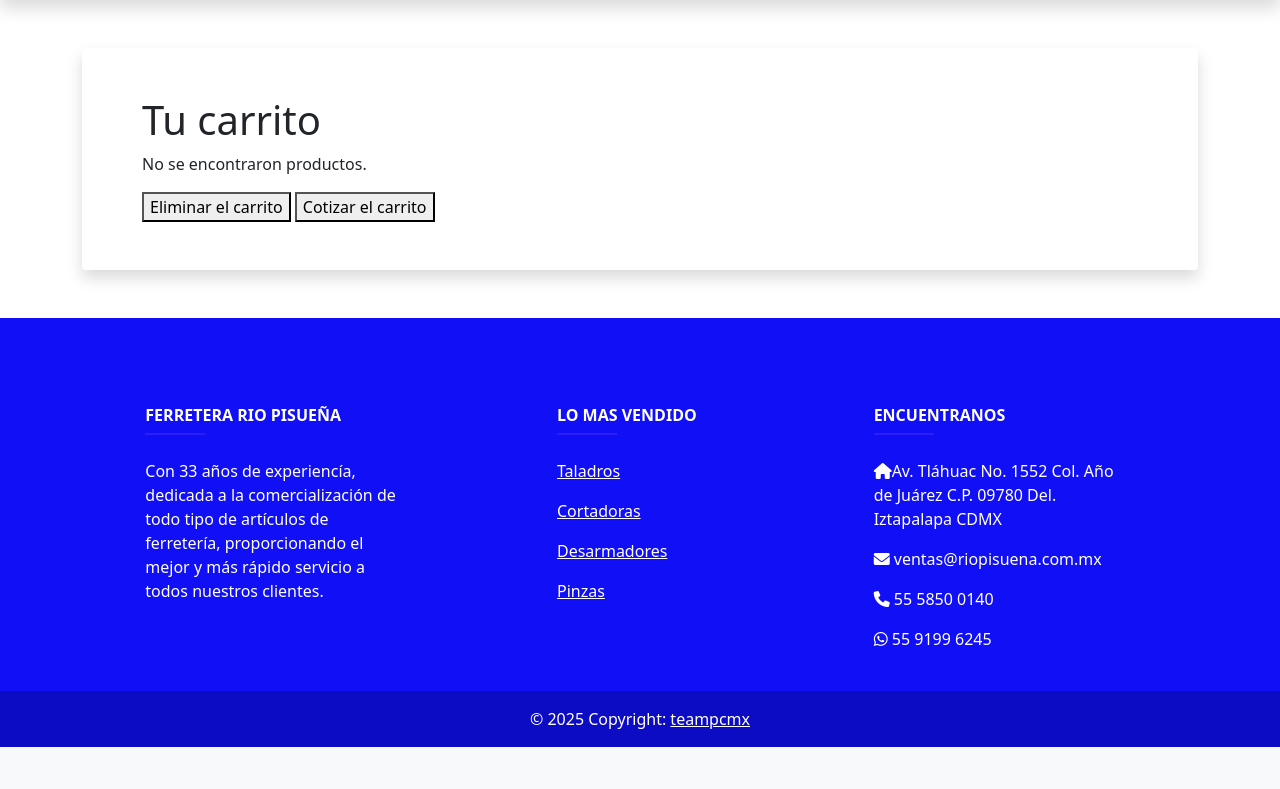
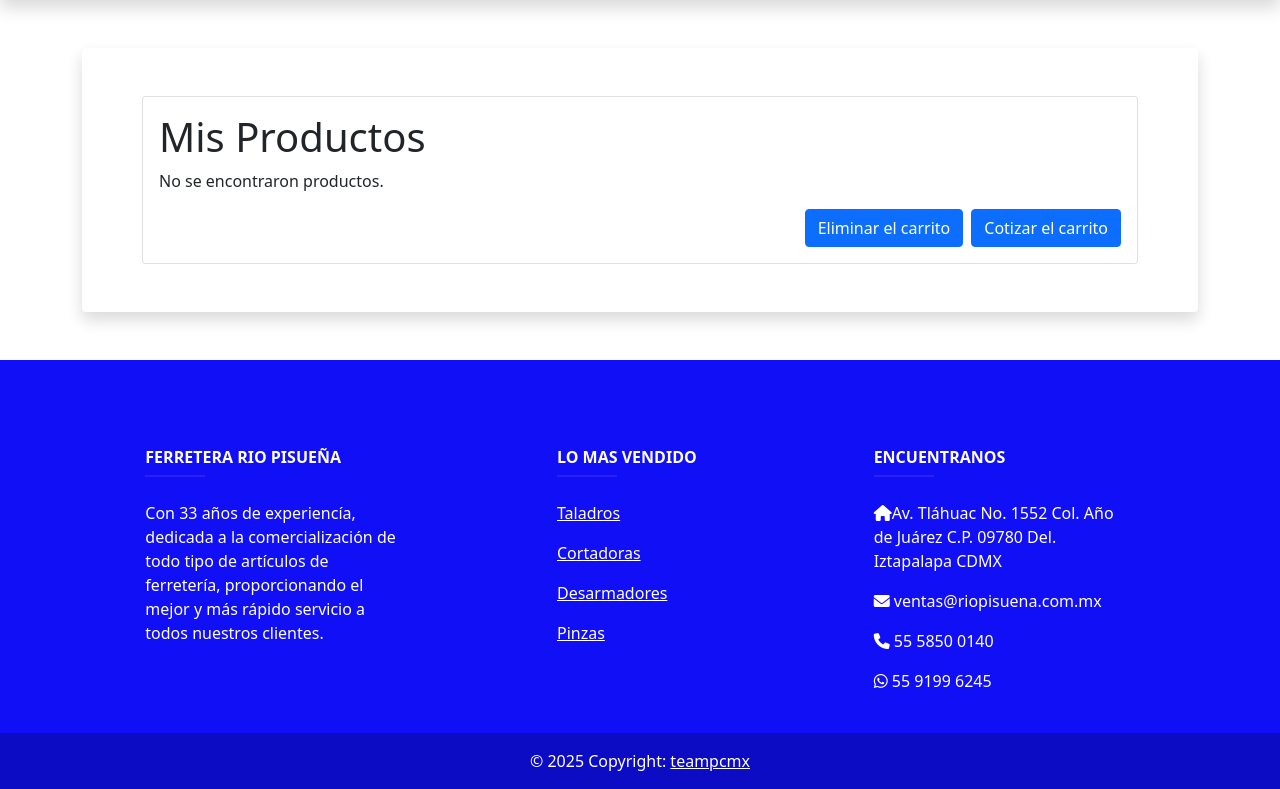
Before and after one commit to Isaac-Monted/PHP-SEARCH, a PHP site: page /cotizador/cotizador.html in a window 1280 px wide. Shown: the part 136-925 px from the top of the page. Before the commit the page ends 883 px from the top, so only its background shows below. Run offline with PHP 8.4, Linux system fonts and the light colour scheme.

Commit message:
CAMBIOS PENDEJOS 2

```diff
--- a/cotizador/cotizador.html
+++ b/cotizador/cotizador.html
@@ -1,27 +1,42 @@
+<div id="HeaderCotizador"></div>
+<div class="container">
+    <div class="card border-0 shadow my-5">
+        <div class="card-body p-5">
+            <div class="container">
+                <div class="card">
+                    <div class="card-body">
+                        <h1>Mis Productos</h1>
+                        <div id="Descripcion-del-carrito"></div>
 
 
-    <div id="HeaderCotizador"></div>
-    <div class="container">
-        <div class="card border-0 shadow my-5">
-            <div class="card-body p-5">
-                <div class="container">
-                    <div>
+                        <div class="d-grid gap-2 d-md-flex justify-content-md-end">
+
+
+
+                        <button class="btn btn-primary" id="BotonEliminarCarrito">Eliminar el carrito</button>
+                        <button class="btn btn-primary" id="BotonMostrarCarrito">Cotizar el carrito</button>
+                            </div>
+
+                    </div>
+                </div>
+
+                <!--     <div>
                         <h1>Tu carrito</h1>
-                        <div id="Descripcion-del-carrito"></div> <!-- Aquí se llenarán el producto seleccionado -->
+                        <div id="Descripcion-del-carrito"></div>
                     </div>
                     <div>
 
                         <button id="BotonEliminarCarrito">Eliminar el carrito</button>
                         <button id="BotonMostrarCarrito">Cotizar el carrito</button>
 
-                    </div>
+                    </div> -->
 
-                </div>
             </div>
         </div>
     </div>
+</div>
 
-    <footer id="FooterCotizador"></footer>
+<footer id="FooterCotizador"></footer>
 
 </body>
 
--- a/cotizador/widgets_cotizador.js
+++ b/cotizador/widgets_cotizador.js
@@ -22,6 +22,8 @@ export function ColocarElCarritoEnLaPagina(descripcion){
 
         const productCard = document.createElement("div");
         productCard.classList.add("container");
+        productCard.classList.add("stilo-carrito");
+        productCard.classList.add("custom-btn-sm");
 
         // Agregar contenido a la tarjeta del producto
         productCard.innerHTML = `
@@ -35,18 +37,30 @@ export function ColocarElCarritoEnLaPagina(descripcion){
                     <div>
                         <a href="../articulo/articulo.html?id=${Articulos.Id}"><p>${Articulos.Nombre}</p></a>
                     </div>
-                    <div>
-                        <input class="casillaNumeros" type="text" id="Cantidad${Articulos.Id}" name="Cantidad${Articulos.Id}" value=${Articulos.Cantidad} style="text-align: center;" disabled>
-                        <button id="BotonDecremento${Articulos.Id}"> - </button>
-                        <button id="BotonIncremento${Articulos.Id}"> + </button>
+
+
+                    <div class="container">
+                    <div class="row col-lg-12 mb-3">
+
+
+                    <div class="col-12 col-md-4">
+                        <input class="casillaNumeros col-lg-4" type="text" id="Cantidad${Articulos.Id}" name="Cantidad${Articulos.Id}" value=${Articulos.Cantidad} style="text-align: center;" disabled>
                     </div>
-                    <div>
 
+
+                    <div class="btn-group col-4" role="group" aria-label="Basic example">
+                        <button class="custom-btn-sm" id="BotonDecremento${Articulos.Id}"> - </button>
+                        <button class="btn btn-primary" id="BotonIncremento${Articulos.Id}"> + </button>
                     </div>
+                    </div>
+                    </div>
+
+
+
                 </div>
                 <div class="right-column"> <!-- Columna derecha -->
                     <div>
-                        <button id="BotonQuitar${Articulos.Id}"> Quitar </button>
+                        <button class="btn btn-primary" id="BotonQuitar${Articulos.Id}"> Quitar </button>
                     </div>
                 </div>
             </div>
--- a/css/styles.css
+++ b/css/styles.css
@@ -128,3 +128,23 @@ header {
     gap: 20px;
     padding: 20px;
   }
+
+  .stilo-carrito{
+
+
+    background-color: var(--color-primario);
+    color: white;
+    padding: 20px;
+    border-radius: 10px;
+    box-shadow: 0 4px 8px rgba(0, 0, 0, 0.1);
+    margin-top: 20px;
+    text-align: left;
+    margin-bottom: 10px;
+
+  }
+
+  .custom-btn-sm {
+  padding: 5px 15px;
+  font-size: 0.875rem;
+  border-radius: 5px;
+}
--- a/layout/header.html
+++ b/layout/header.html
@@ -11,7 +11,6 @@
     crossorigin="anonymous" referrerpolicy="no-referrer" />
   <link rel="icon" href="../assets/logoriopisuena.ico" type="image/x-icon">
 </head>
-
 <nav class="navbar navbar-expand-lg navbar-light bg-light static-top mb-5 shadow">
     <div class="container">
         <a class="navbar-brand" href="../main/index.html">
```
